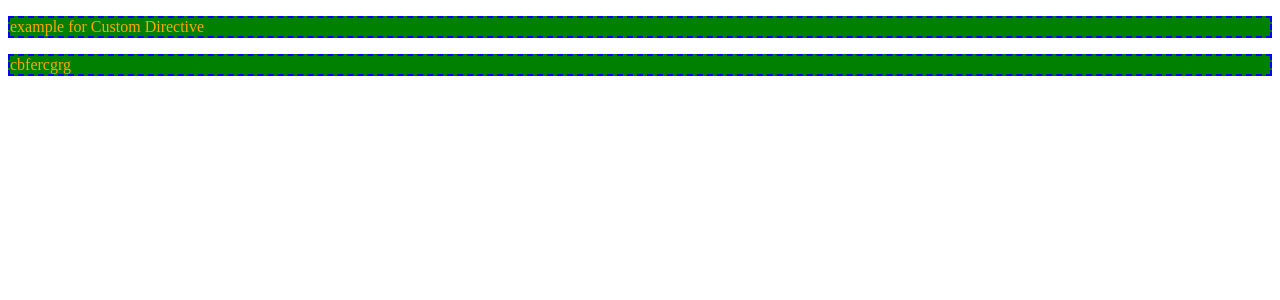
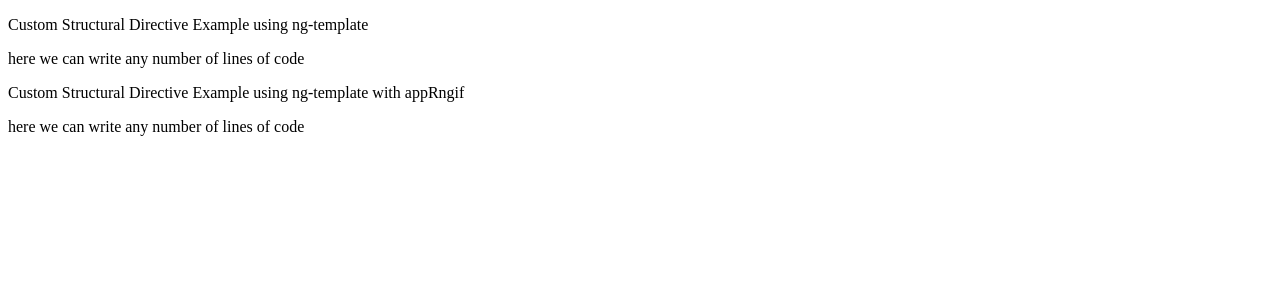
Before and after one commit to MounikaPrathushaBatchu/RoutingApp, an Angular app: page / in a window 1280 px wide. Shown: the top 300 px of the page. Built offline with nearby package versions, Linux system fonts and the light colour scheme.

Commit message:
Custom Structural Directive : revesreNgIf

```diff
--- a/src/app/app.component.html
+++ b/src/app/app.component.html
@@ -42,5 +42,24 @@
 </table> -->
 
 <!-- custom Directive -->
-<p appCustomdir>example for Custom Directive</p>
-<div appCustomdir>cbfercgrg</div>
+<!-- <p appCustomdir>example for Custom Directive</p>
+<div appCustomdir>cbfercgrg</div> -->
+
+<!-- Custom Structural Directive -->
+<div *ngIf="!show">
+    <p>Custom Structural Directive Example</p>
+    <p>here we can write any number of lines of code</p>
+</div>
+<ng-template [ngIf]="show">
+    <p>Custom Structural Directive Example using ng-template</p>
+    <p>here we can write any number of lines of code</p>
+</ng-template>
+<!-- above both are same -->
+<div *appRngif="show">
+    <p>Custom Structural Directive Example using appRngif</p>
+    <p>here we can write any number of lines of code</p>
+</div><ng-template [appRngif]="!show">
+    <p>Custom Structural Directive Example using ng-template with appRngif</p>
+    <p>here we can write any number of lines of code</p>
+</ng-template>
+<!-- above both are same -->
--- a/src/app/app.component.ts
+++ b/src/app/app.component.ts
@@ -30,4 +30,6 @@ export class AppComponent {
     this.users = this.http.get('https://fakestoreapi.com/products')
   }
 
+  show = true;
+
 }
--- a/src/app/app.module.ts
+++ b/src/app/app.module.ts
@@ -14,7 +14,8 @@ import { TestService } from './test.service';
 import { HomeChild1Component } from './home-child1/home-child1.component';
 import { HomeChild2Component } from './home-child2/home-child2.component';
 import { HttpClientModule } from '@angular/common/http';
-import { CustomdirDirective } from './customdir.directive'
+import { CustomdirDirective } from './customdir.directive';
+import { RngifDirective } from './rngif.directive'
 
 const routes : Routes = [
   {
@@ -52,7 +53,8 @@ const routes : Routes = [
     NotFoundComponent,
     HomeChild1Component,
     HomeChild2Component,
-    CustomdirDirective
+    CustomdirDirective,
+    RngifDirective
   ],
   imports: [
     BrowserModule,
--- /dev/null
+++ b/src/app/rngif.directive.ts
@@ -0,0 +1,18 @@
+import { Directive, Input, TemplateRef, ViewContainerRef } from '@angular/core';
+
+@Directive({
+  selector: '[appRngif]'
+})
+export class RngifDirective {
+
+  constructor(private html : TemplateRef<any>, private container : ViewContainerRef) { }
+
+  @Input() set appRngif(condition : boolean) {
+    if(!condition) {
+      this.container.createEmbeddedView(this.html);
+    } else {
+      this.container.clear();
+    }
+  }
+
+}
```
Also changed, not shown: 1 other file (tests, documents, lock files or other folders).
